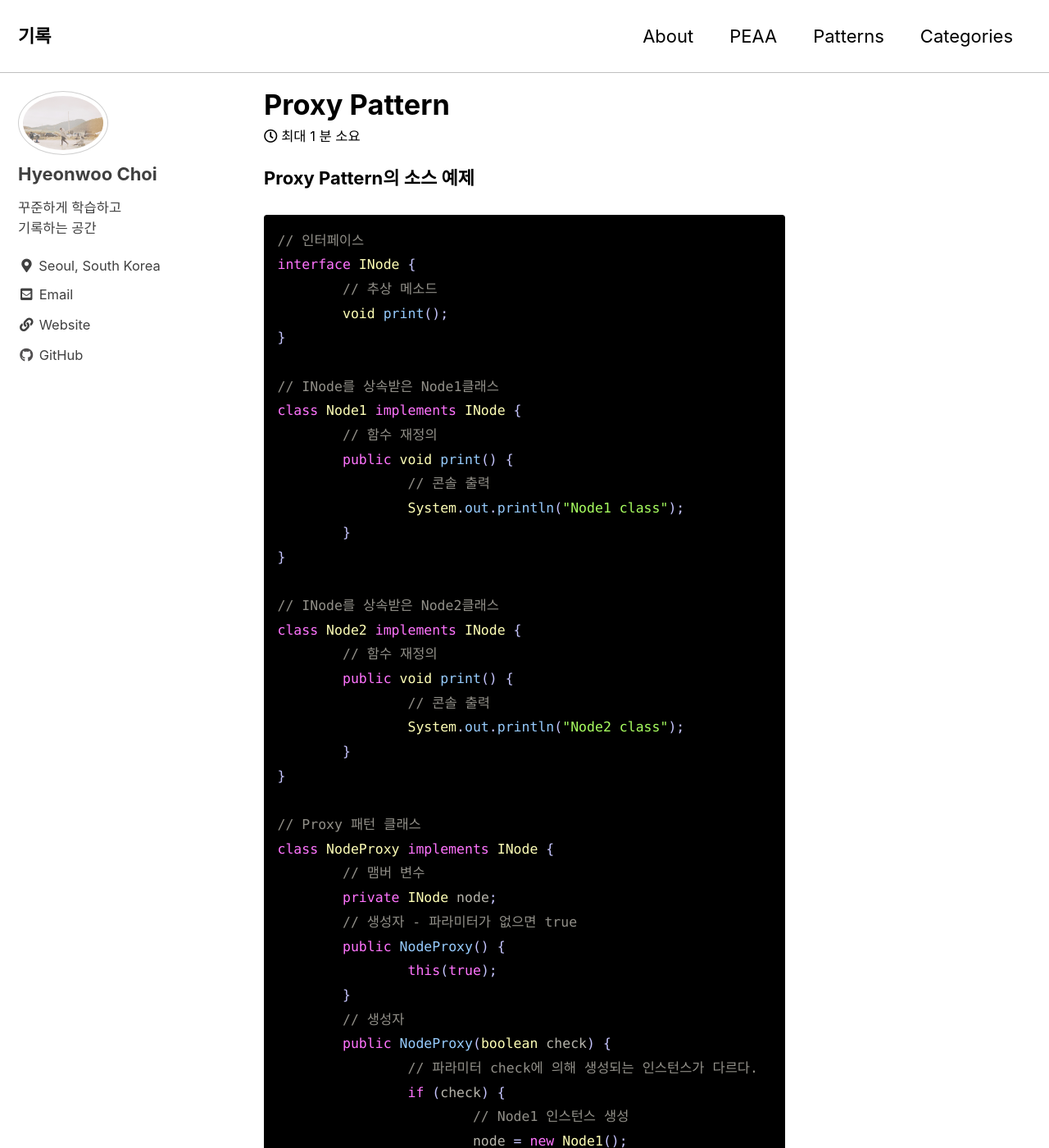
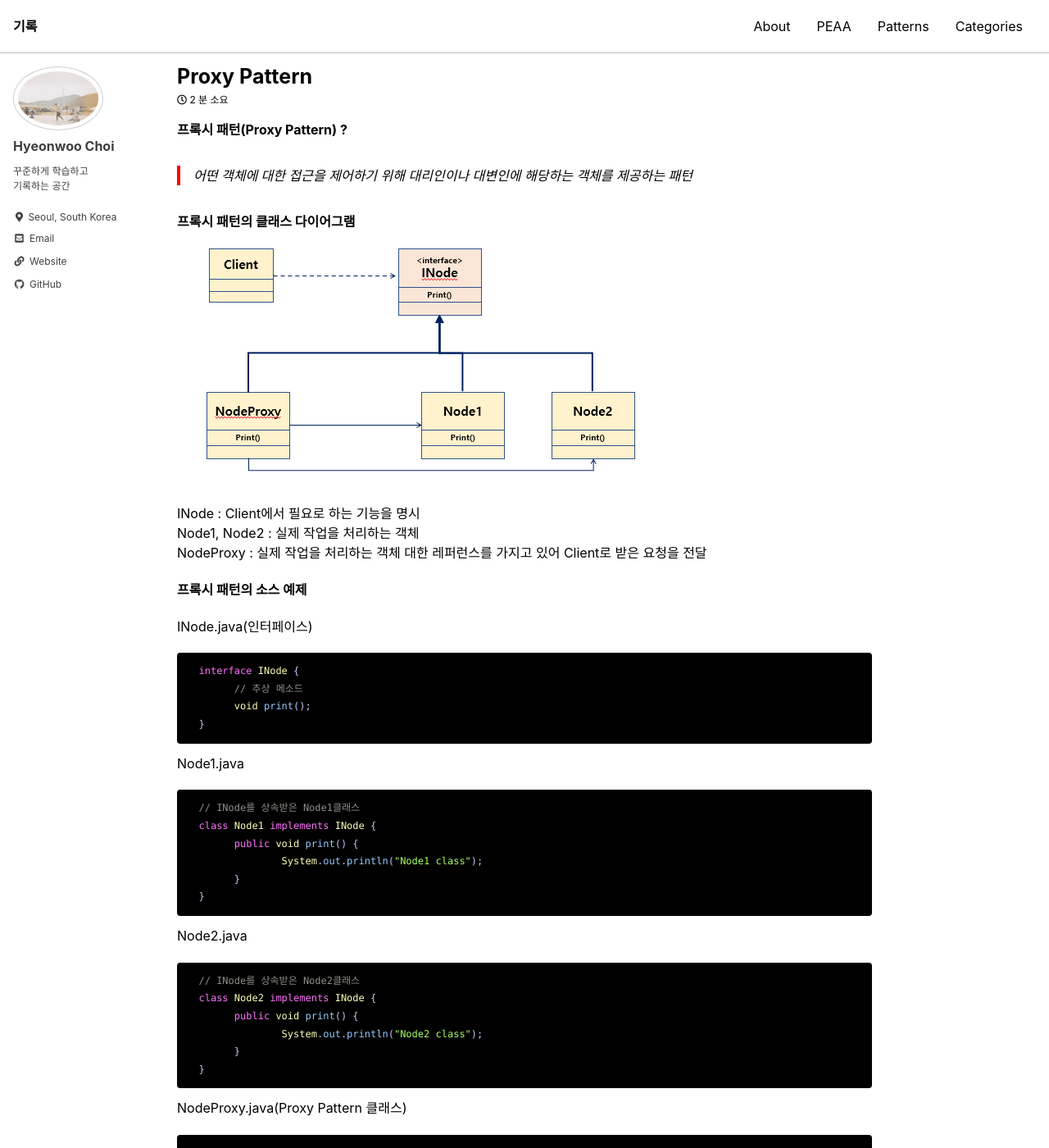
Before and after one commit to chzhrntmf1/chzhrntmf1.github.io, a Jekyll site: the page built from _posts/2011-11-17-post-proxy pattern.md, in a window 1280 px wide and 1400 px high. Shown: the whole window at 82% size. Built offline with Jekyll 4.4.1, drawn with Linux system fonts in a browser that asks for light colours; cached includes are drawn as plain includes; some of the changed text lies outside the part shown.

Commit message:
proxy pattern 정리

````diff
--- a/_posts/2011-11-17-post-proxy pattern.md
+++ b/_posts/2011-11-17-post-proxy pattern.md
@@ -6,72 +6,143 @@ categories:
 tags:
 ---
 
-**Proxy Pattern의 소스 예제**
 
-```java
-// 인터페이스
-interface INode {
-	// 추상 메소드
-	void print();
-}
+**프록시 패턴(Proxy Pattern) ?**
+  > 어떤 객체에 대한 접근을 제어하기 위해 대리인이나 대변인에 해당하는 객체를 제공하는 패턴
 
-// INode를 상속받은 Node1클래스
-class Node1 implements INode {
-	// 함수 재정의
-	public void print() {
-		// 콘솔 출력
-		System.out.println("Node1 class");
-	}
-}
 
-// INode를 상속받은 Node2클래스
-class Node2 implements INode {
-	// 함수 재정의
-	public void print() {
-		// 콘솔 출력
-		System.out.println("Node2 class");
-	}
-}
+**프록시 패턴의 클래스 다이어그램**<br>
+![icon](/assets/image/proxy_pattern.png)
 
-// Proxy 패턴 클래스
-class NodeProxy implements INode {
-	// 맴버 변수
-	private INode node;
-	// 생성자 - 파라미터가 없으면 true
-	public NodeProxy() {
-		this(true);
-	}
-	// 생성자
-	public NodeProxy(boolean check) {
-		// 파라미터 check에 의해 생성되는 인스턴스가 다르다.
-		if (check) {
-			// Node1 인스턴스 생성
-			node = new Node1();
-		} else {
-			// Node2 인스턴스 생성
-			node = new Node2();
-		}
-	}
-	// 함수 재정의
-	public void print() {
-		// node 인스턴스의 print 함수 실행
-		node.print();
-	}
-}
+INode : Client에서 필요로 하는 기능을 명시 <br>
+Node1, Node2 : 실제 작업을 처리하는 객체 <br>
+NodeProxy : 실제 작업을 처리하는 객체 대한 레퍼런스를 가지고 있어 Client로 받은 요청을 전달 <br>
 
-// 실행 클래스
-class Program {
-	// 실행 함수
-	public static void main(String[] args) {
-		// 파라미터가 없는 NodeProxy 인스턴스 생성
-		INode node = new NodeProxy();
-		// print 함수 호출
-		node.print();
-		// 파라미터가 false인 NodeProxy 인스턴스 생성
-		node = new NodeProxy(false);
-		// print 함수 호출
-		node.print();
-	}
-}
-```
-출처 [https://nowonbun.tistory.com/449](https://nowonbun.tistory.com/449)
+
+
+
+**프록시 패턴의 소스 예제**
+
+  INode.java(인터페이스)
+  ```java
+  interface INode {
+  	// 추상 메소드
+  	void print();
+  }
+  ```
+  Node1.java
+  ```java
+  // INode를 상속받은 Node1클래스
+  class Node1 implements INode {
+  	public void print() {
+  		System.out.println("Node1 class");
+  	}
+  }
+  ```
+  Node2.java
+  ```java
+  // INode를 상속받은 Node2클래스
+  class Node2 implements INode {
+  	public void print() {
+  		System.out.println("Node2 class");
+  	}
+  }
+  ```
+
+  NodeProxy.java(Proxy Pattern 클래스)
+  ```java
+  // Proxy 패턴 클래스
+  class NodeProxy implements INode {
+  	private INode node;
+  	// 생성자 - 파라미터가 없으면 true
+  	public NodeProxy() {
+  		this(true);
+  	}
+  	// 생성자
+  	public NodeProxy(boolean check) {
+  		// 파라미터 check에 의해 생성되는 인스턴스가 다르다.
+  		if (check) {
+  			// Node1 인스턴스 생성
+  			node = new Node1();
+  		} else {
+  			// Node2 인스턴스 생성
+  			node = new Node2();
+  		}
+  	}
+  	// 함수 재정의
+  	public void print() {
+  		// node 인스턴스의 print 함수 실행
+  		node.print();
+  	}
+  }
+  ```
+  Program.java(실행 클래스)
+  ```java
+  // 실행 클래스
+  class Program {
+  	// 실행 함수
+  	public static void main(String[] args) {
+  		// 파라미터가 없는 NodeProxy 인스턴스 생성
+  		INode node = new NodeProxy();
+  		// print 함수 호출
+  		node.print();
+  		// 파라미터가 false인 NodeProxy 인스턴스 생성
+  		node = new NodeProxy(false);
+  		// print 함수 호출
+  		node.print();
+  	}
+  }
+  ```
+  Result
+  ```
+  Node1 class
+  Node2 class
+  ```
+
+Program 클래스에서 INode 인스턴스가 생성되는 과정을 살펴보면,<br>
+Node1 클래스나 Node2 클래스에 직접 접근하지 않고 **NodeProxy에 의해 Node1 또는 Node2 인스턴스가 생성**된다.<br>
+Node1 인스턴스를 생성하는지, Node2 인스턴스를 생성하는지 여부는 NodeProxy의 파라미터에 의해 결정된다.<br><br>
+
+
+**프록시 패턴 장단점**
+<br>
+  장점
+1. 사이즈가 큰 객체(ex : 이미지)가 로딩되기 전에도 프록시를 통해 참조를 할 수 있다.
+2. 실제 객체의 public, protected 메소드들을 숨기고 인터페이스를 통해 노출시킬 수 있다.
+3. 로컬에 있지 않고 떨어져 있는 객체를 사용할 수 있다.
+4. 원래 객체의 접근에 대해서 사전처리를 할 수 있다.
+<br><br>
+
+  단점
+1. 객체를 생성할때 한단계를 거치게 되므로, 빈번한 객체 생성이 필요한 경우 성능이 저하될 수 있다.
+2. 프록시 내부에서 객체 생성을 위해 스레드가 생성, 동기화가 구현되야 하는 경우 성능이 저하될 수 있다.
+3. 로직이 난해해져 가독성이 떨어질 수 있다.
+
+<br><br><br><br><br><br>
+
+
+
+
+
+
+
+
+
+
+추후 시간날 때..<br>
+  프록시 패턴의 다양한 쓰임새
+  - 원격 프록시 : 원격 객체에 대한 접근 제어가 가능합니다.
+  - 가상 프록시 (Virtual Proxy) : 객체의 생성비용이 많이 들어 미리 생성하기 힘든 객체에 대한 접근 및 생성시점 등을 제어합니다.
+  - 보호 프록시 (Protection Proxy) : 객체에 따른 접근 권한을 제어해야하는 객체에 대한 접근을 제어할 수 있습니다.
+  - 방화벽 프록시 : 일련의 네트워크 자원에 대한 접근을 제어함으로써 주 객체를 '나쁜' 클라이언트들로부터 보호하는 역할을 합니다.
+  - 스마트 레퍼런스 프록시 (Smart Reference Proxy) : 주 객체가 참조될 때마다 추가 행동을 제공합니다. ex) 객체 참조에 대한 선 작업, 후 작업 등
+  - 캐싱 프록시 (Caching Proxy) : 비용이 많이 드는 작업의 결과를 임시로 저장 하고, 추후 여러 클라이언트에 저장된 결과를 실제 작업처리 대신 보여주고 자원을 절약하는 역할을 합니다.
+  - 동기화 프록시 (Synchronization Proxy) : 여러 스레드에서 주 객체에 접근하는 경우에 안전하게 작업을 처리할 수 있게 해줍니다. 주로 분산 환경에서 일련의 객체에 대한 동기화 된 접근을 제어해주는 자바 스페이스에서 쓰입니다.
+  - 복잡도 숨김 프록시 (Complexity Hiding Proxy) : 복잡한 클래스들의 집합에 대한 접근을 제어하고, 복잡도를 숨깁니다.
+  - 지연 복사 프록시 (Copy-On-Write Proxy) : 클라이언트에서 필요로 할 때까지 객체가 복사되는 것을 지연시킴으로써 객체의 복사를 제어합니다. '변형된 가상 프록시'라고 할 수 있으며, Java 5 의 CopyOnWriteArrayList 에서 쓰입니다.
+
+
+출처<br>
+   [https://nowonbun.tistory.com/449](https://nowonbun.tistory.com/449)<br>
+   [https://coding-factory.tistory.com/711](https://coding-factory.tistory.com/711)<br>
+   [https://developside.tistory.com/80](https://developside.tistory.com/80)
--- a/_sass/minimal-mistakes/_reset.scss
+++ b/_sass/minimal-mistakes/_reset.scss
@@ -8,18 +8,18 @@ html {
   /* apply a natural box layout model to all elements */
   box-sizing: border-box;
   background-color: $background-color;
-  font-size: 16px;
+  font-size: 16px;                    // Default 16px;
 
   @include breakpoint($medium) {
-    font-size: 18px;
+    font-size: 16px;                  // Default 18px;
   }
 
   @include breakpoint($large) {
-    font-size: 20px;
+    font-size: 16px;                  // Default 20px;
   }
 
   @include breakpoint($x-large) {
-    font-size: 22px;
+    font-size: 16px;                  // Default 22px;
   }
 
   -webkit-text-size-adjust: 100%;
--- a/_sass/minimal-mistakes/_variables.scss
+++ b/_sass/minimal-mistakes/_variables.scss
@@ -155,9 +155,9 @@ $max-width: $x-large !default;
    Grid
    ========================================================================== */
 
-$right-sidebar-width-narrow: 200px !default;
-$right-sidebar-width: 300px !default;
-$right-sidebar-width-wide: 400px !default;
+$right-sidebar-width-narrow: 100px !default;    // default 200px
+$right-sidebar-width: 200px !default;           // default 300px
+$right-sidebar-width-wide: 250px !default;      // default 400px
 
 /*
    Other
````
Also changed, not shown: assets/image/proxy_pattern.png (added), assets/image/proxy_pattern_uml.png (added).
